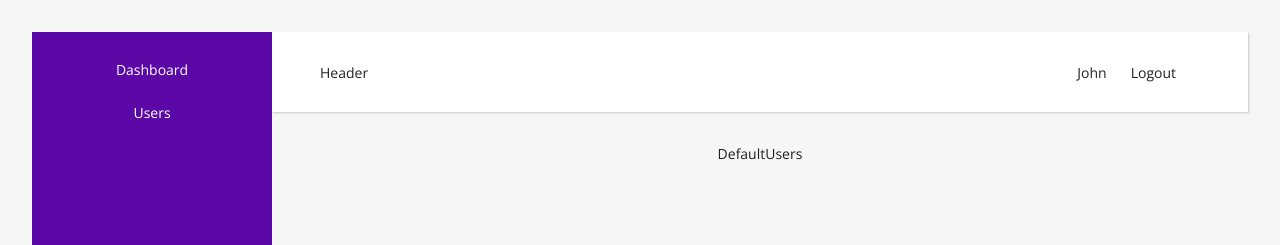
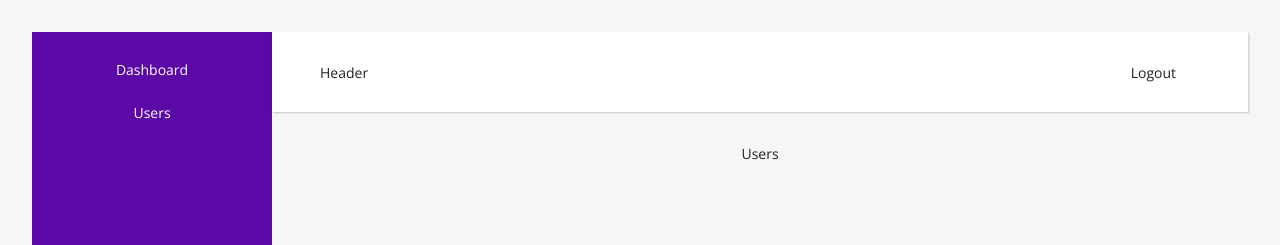
Before and after one commit to Karuna053/fullstack-laravel-react-3, a React (Vite) app in the folder react/: page /users in a window 1280 px wide. Shown: the top 245 px of the page. Built offline with nearby package versions, Linux system fonts and the light colour scheme; no server answers; sample sign-in values are in the browser's storage.

Commit message:
Implementing Logout logic

```diff
--- a/react/src/components/DefaultLayout.tsx
+++ b/react/src/components/DefaultLayout.tsx
@@ -1,8 +1,10 @@
 import {Link, Outlet, Navigate} from "react-router-dom"
 import {useStateContext} from "../contexts/ContextProvider.jsx"
+import {useEffect} from "react"
+import axiosClient from "../axios-client.js"
 
 export default function DefaultLayout() {
-  const {user, token} = useStateContext()
+  const {user, token, setUser, setToken} = useStateContext()
 
   if (!token) {
     return <Navigate to="/login" />
@@ -10,7 +12,23 @@ export default function DefaultLayout() {
 
   const onLogout = (ev) => {
     ev.preventDefault()
+
+    axiosClient.post('/logout')
+      .then(() => {
+        setUser({})
+        setToken(null)
+      })
   }
+
+  useEffect(() => {
+    axiosClient.get('/user')
+      .then(({data}) => {
+        setUser(data)
+      })
+      .catch(error => {
+        console.error("There was an error fetching the user data!", error);
+      });
+  }, [])
 
   return (
     <>
@@ -30,7 +48,6 @@ export default function DefaultLayout() {
           </div>
           </header>
           <main>
-          Default
           <Outlet />
           </main>
         </div>
--- a/react/src/contexts/ContextProvider.tsx
+++ b/react/src/contexts/ContextProvider.tsx
@@ -8,9 +8,7 @@ const StateContext = createContext({
 })
 
 export const ContextProvider = ({children}) => {
-  const [user, setUser] = useState({
-    name: 'John'
-  });
+  const [user, setUser] = useState({});
   const [token, _setToken] = useState(localStorage.getItem('ACCESS_TOKEN'));
   // const [token, _setToken] = useState(null);
 
```
Also changed, not shown: 1 other file (tests, documents, lock files or other folders).
